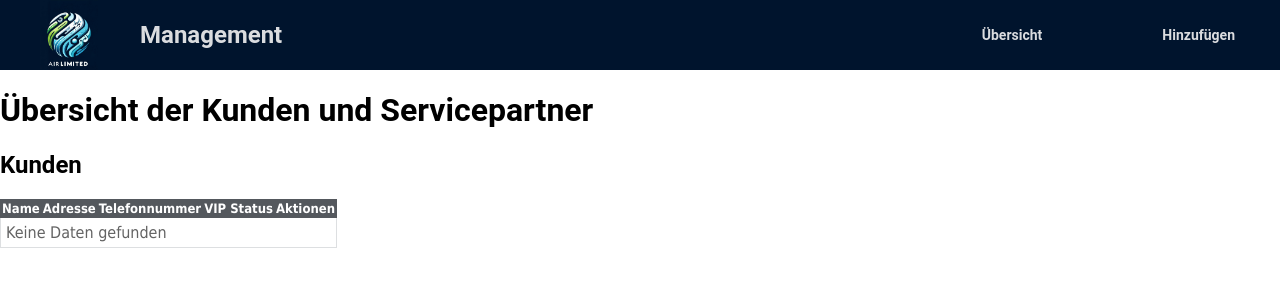
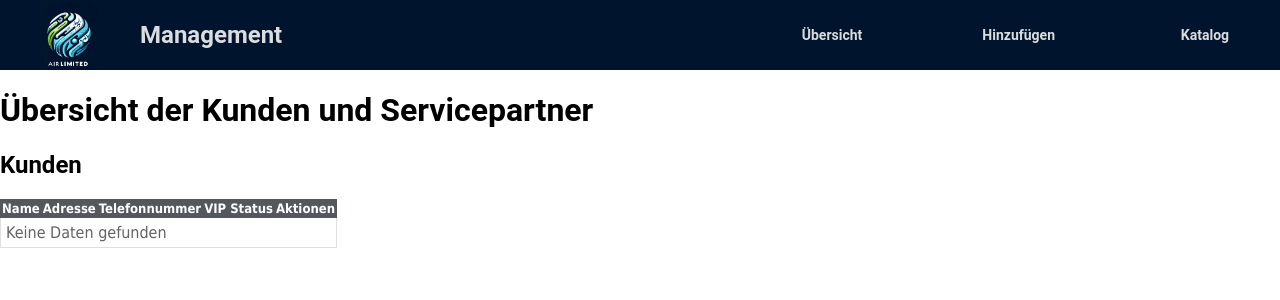
Before and after one commit to LaurinBrechter/itpl-lab, a PHP site: page /management/overview/index.php in a window 1280 px wide. Shown: the top 300 px of the page. Run offline with PHP 8.4, Linux system fonts and the light colour scheme; data that the repository does not hold is empty.

Commit message:
navbar mgmt

```diff
--- a/management/mgmt_navbar.php
+++ b/management/mgmt_navbar.php
@@ -5,6 +5,7 @@
         <div class="navitems">
             <div><a href="/management/overview/index.php">Übersicht</a></div>
             <div><a href="/management">Hinzufügen</a></div>
+			<div><a href="/sp/catalog/index.php">Katalog</a></div>
         </div>
     </ul>
 </nav>
```
